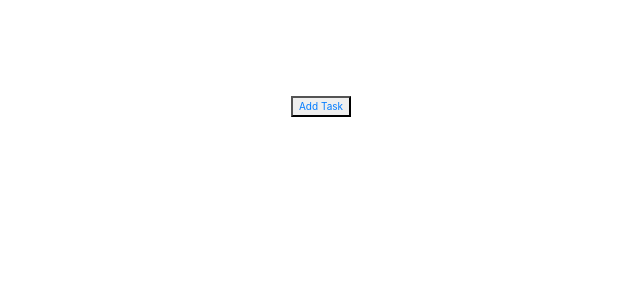
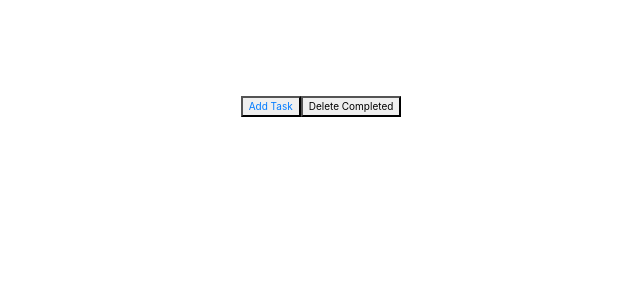
Before and after one commit to nickdurbin/todo-crud, a React (Create React App) app: page / in a window 1280 px wide. Shown: the top 300 px of the page, without its empty margins (319-959 px from the left). Built offline with nearby package versions, Linux system fonts and the light colour scheme.

Commit message:
Added delete functionality.

```diff
--- a/src/App.js
+++ b/src/App.js
@@ -21,7 +21,7 @@ function App() {
     } else {
       localStorage.setItem('tasks', JSON.stringify(tasks));
     }
-  }, [tasks.length])
+  }, [tasks])
 
   function toggleComplete(id) {
     const updatedTasks = tasks.map(task => {
@@ -34,11 +34,16 @@ function App() {
     setTasks(updatedTasks);
   }
 
+  function deleteCompleted() {
+    const updatedTasks = tasks.filter(task => !task.completed)
+    setTasks(updatedTasks)
+  }
+
   return (
     <div className="App">
       <Switch>
         <Route path='/addtask' render={props => <TaskForm {...props} setTasks={setTasks} tasks={tasks} />} />
-        <Route exact path='/' render={props => <TaskList {...props} tasks={tasks} toggle={toggleComplete} />} />
+        <Route exact path='/' render={props => <TaskList {...props} tasks={tasks} toggle={toggleComplete} deleteCompleted={deleteCompleted} />} />
       </Switch>
     </div>
   );
--- a/src/components/Tasks/TaskList/TaskList.js
+++ b/src/components/Tasks/TaskList/TaskList.js
@@ -2,7 +2,7 @@ import React from 'react';
 import Task from './Task';
 import { Link } from 'react-router-dom'
 
-function TaskList({ tasks, toggle }) {
+function TaskList({ tasks, toggle, deleteCompleted }) {
 
   return (
     <div>
@@ -14,6 +14,9 @@ function TaskList({ tasks, toggle }) {
           Add Task
         </Link>
       </button>
+      <button onClick={deleteCompleted}>
+        Delete Completed
+      </button>
     </div>
   )
 }
```
